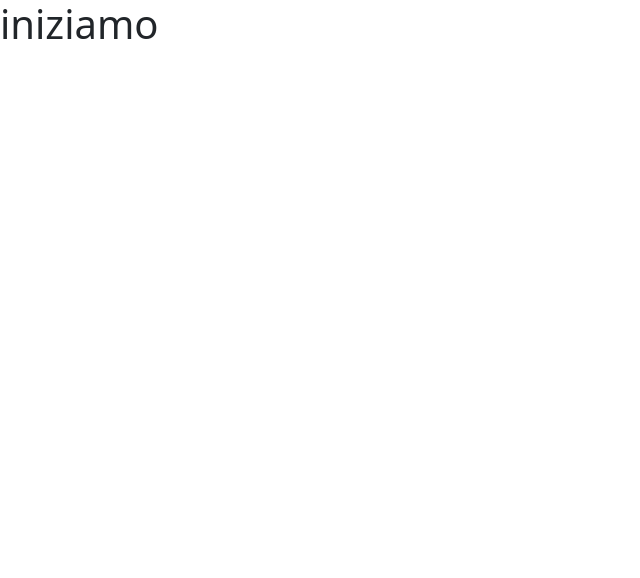
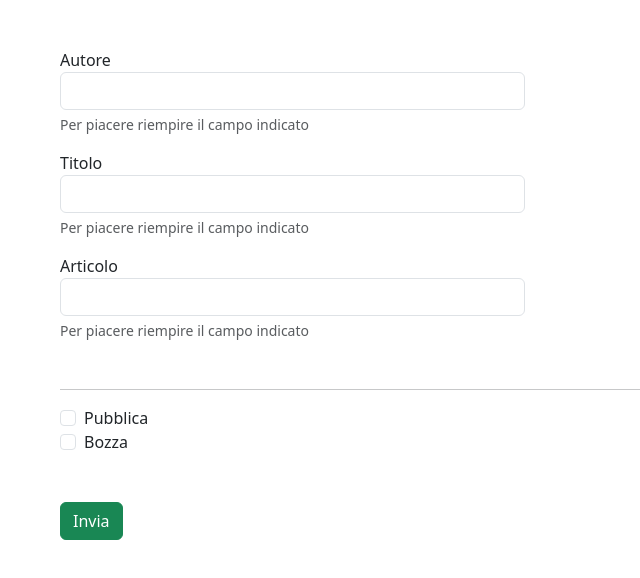
Before and after one commit to CarloMart88/react-post-form, a React (Vite) app: page / in a window 1280 px wide. Shown: the top 578 px of the page, without its empty margins (0-640 px from the left). Built offline with nearby package versions, Linux system fonts and the light colour scheme.

Commit message:
feat: HTML structure ready

```diff
--- a/components/Main.jsx
+++ b/components/Main.jsx
@@ -2,8 +2,42 @@ import React from "react";
 
 function Main() {
   return (
-    <div>
-      <h1>iniziamo</h1>
+    <div className="container m-5">
+      <div className="row">
+        <form>
+          <div className="mb-3 col-5">
+            <div className="">Autore</div>
+            <input type="text" className="form-control" />
+            <div id="" className="form-text">
+              Per piacere riempire il campo indicato
+            </div>
+          </div>
+          <div className="mb-3 col-5">
+            <div className="">Titolo</div>
+            <input type="text" className="form-control" />
+            <div id="" className="form-text">
+              Per piacere riempire il campo indicato
+            </div>
+          </div>
+          <div className="mb-5 col-5">
+            <div className="">Articolo</div>
+            <input type="text" className="form-control" />
+            <div className="form-text">
+              Per piacere riempire il campo indicato
+            </div>
+          </div>
+          <hr />
+          <div className="mb-5 form-check">
+            <input type="checkbox" className="form-check-input" />
+            <div className="form-check-label">Pubblica</div>
+            <input type="checkbox" className="form-check-input" />
+            <div className="form-check-label">Bozza</div>
+          </div>
+          <button type="submit" className="btn btn-success">
+            Invia
+          </button>
+        </form>
+      </div>
     </div>
   );
 }
```
